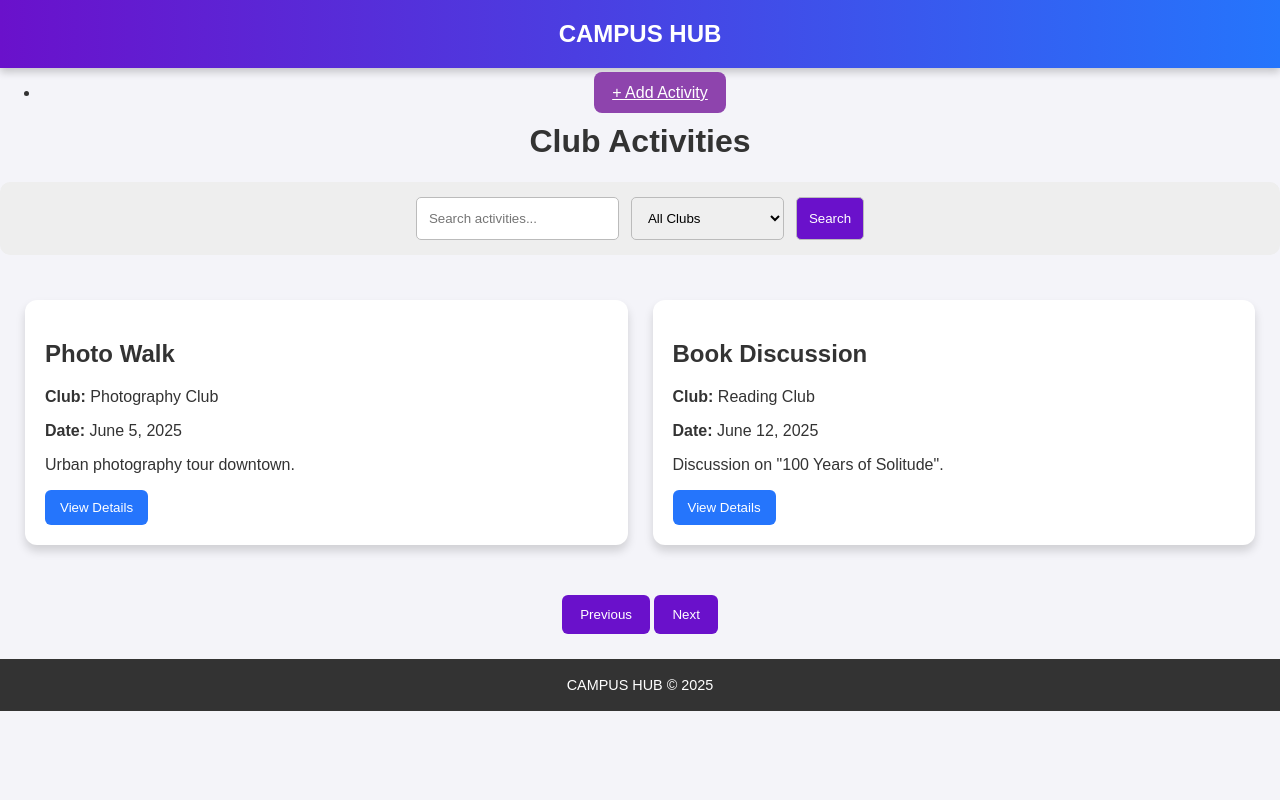
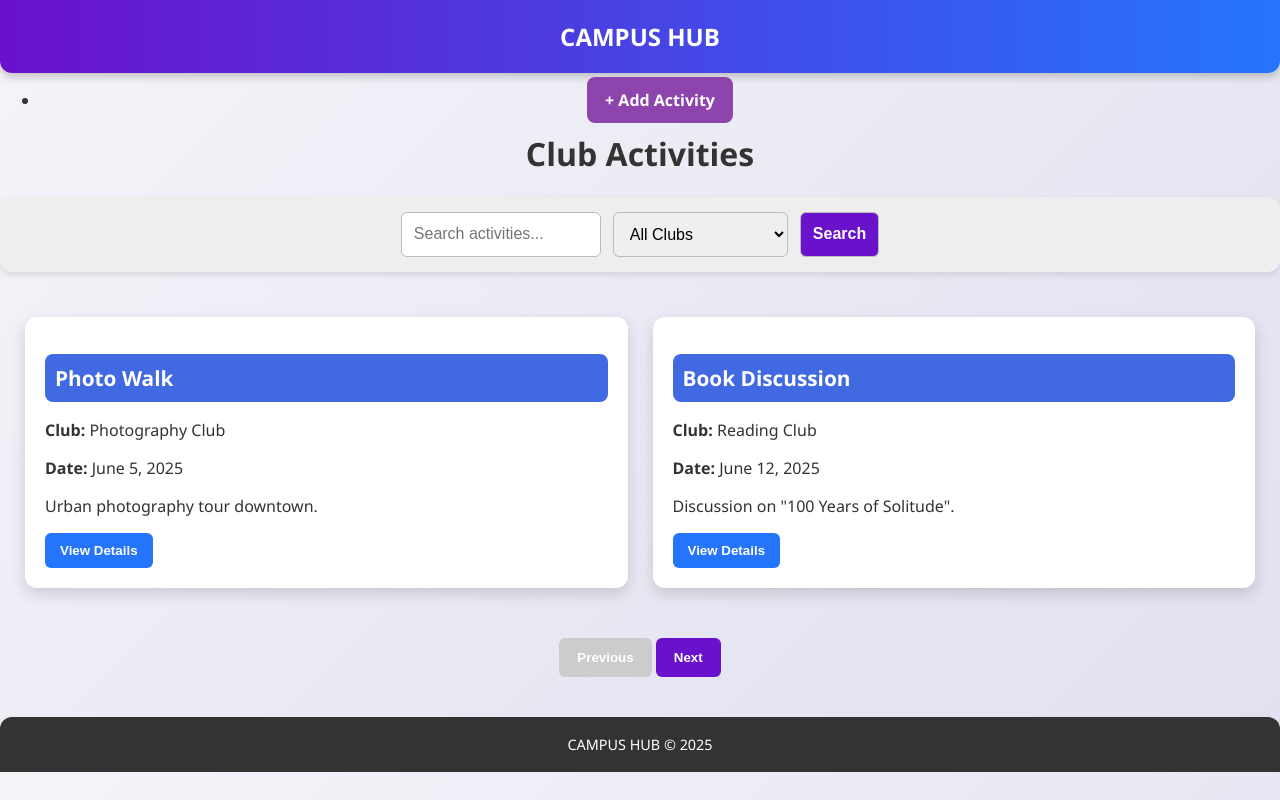
Before and after one commit to welayah17/itcs333project4, a PHP site: page /page1.html in a window 1280 px wide. Run offline with PHP 8.4, Linux system fonts and the light colour scheme.

Commit message:
initial commit fatima

```diff
--- a/Club Activities/page1.html
+++ b/Club Activities/page1.html
@@ -10,7 +10,7 @@
 
     <nav>
         <ul>
-            <li><a href="CreateActivity.html" class="add-group">+ Add Activity</a></li>
+            <li><a href="page2.html" class="add-group">+ Add Activity</a></li>
         </ul>
     </nav>
 
--- a/Club Activities/page2.html
+++ b/Club Activities/page2.html
@@ -10,7 +10,7 @@
 
     <nav>
         <ul>
-            <li><a href="create.html" class="add-group">+ Add Activity</a></li>
+            <li><a href="page2.html" class="add-group">+ Search for Activity</a></li>
         </ul>
     </nav>
 
@@ -44,7 +44,7 @@
 
             <div class="form-actions">
                 <button type="submit">Submit</button>
-                <a href="clubActivities.html" class="secondary">Cancel</a>
+                <a href="page1.html" class="secondary">Cancel</a>
             </div>
         </form>
     </main>
--- a/Club Activities/style.css
+++ b/Club Activities/style.css
@@ -1,11 +1,16 @@
+
+* {
+    box-sizing: border-box;
+}
 body {
-    font-family: 'Poppins', sans-serif;
+    font-family: 'Poppins', 'Segoe UI', Tahoma, sans-serif;
     margin: 0;
     padding: 0;
     text-align: center;
-    background: #f4f4f9;
+    background: linear-gradient(135deg, #f4f4f9, #e0e0f0);
     color: #333;
 }
+
 
 header {
     background: linear-gradient(90deg, #6a11cb, #2575fc);
@@ -15,7 +20,9 @@ header {
     font-weight: bold;
     text-transform: uppercase;
     box-shadow: 0 4px 8px rgba(0, 0, 0, 0.2);
+    border-radius: 0 0 12px 12px;
 }
+
 
 .add-group {
     background: #8e44ad;
@@ -26,38 +33,48 @@ header {
     cursor: pointer;
     border-radius: 8px;
     transition: 0.3s;
+    text-decoration: none;
+    font-weight: bold;
 }
-
 .add-group:hover {
     background: #5e3370;
 }
+
 
 .search-filter {
     margin: 20px auto;
     padding: 15px;
     display: flex;
+    flex-wrap: wrap;
     gap: 12px;
     justify-content: center;
     background: #eee;
-    border-radius: 10px;
+    border-radius: 12px;
+    box-shadow: 0 3px 6px rgba(0, 0, 0, 0.1);
 }
-
-.search-filter input, .search-filter select, .search-filter button {
+.search-filter input,
+.search-filter select,
+.search-filter button {
     padding: 12px;
-    border-radius: 5px;
+    border-radius: 6px;
     border: 1px solid #bbb;
+    font-size: 1rem;
 }
-
+.search-filter input {
+    width: 200px;
+}
 .search-filter button {
     background: #6a11cb;
     color: white;
     cursor: pointer;
     transition: 0.3s;
+    font-weight: bold;
+}
+.search-filter button:hover {
+    background: #4a0c8a;
+    transform: scale(1.05);
 }
 
-.search-filter button:hover {
-    background: #4a0c8a;
-}
 
 .group-list {
     display: grid;
@@ -65,20 +82,24 @@ header {
     gap: 25px;
     padding: 25px;
 }
-
 .group {
     background: white;
     padding: 20px;
     border-radius: 12px;
-    box-shadow: 0 6px 10px rgba(0, 0, 0, 0.15);
+    box-shadow: 0 6px 15px rgba(0, 0, 0, 0.15);
     transition: transform 0.3s ease-in-out;
     text-align: left;
 }
-
 .group:hover {
     transform: translateY(-7px);
 }
-
+.group h2 {
+    background: #4169e1;
+    color: white;
+    font-size: 1.3em;
+    padding: 10px;
+    border-radius: 8px;
+}
 .group button {
     background: #2575fc;
     color: white;
@@ -87,16 +108,17 @@ header {
     cursor: pointer;
     border-radius: 6px;
     transition: 0.3s;
+    font-weight: bold;
+}
+.group button:hover {
+    background: #0f5cca;
+    transform: scale(1.05);
 }
 
-.group button:hover {
-    background: #0f5cca;
-}
-
+/* Pagination */
 .pag {
     margin: 25px;
 }
-
 .pag button {
     background: #6a11cb;
     color: white;
@@ -105,11 +127,17 @@ header {
     cursor: pointer;
     border-radius: 6px;
     transition: 0.3s;
+    font-weight: bold;
+}
+.pag button:hover {
+    background: #4a0c8a;
+    transform: scale(1.05);
+}
+.pag button:disabled {
+    background: #ccc;
+    cursor: not-allowed;
 }
 
-.pag button:hover {
-    background: #4a0c8a;
-}
 
 footer {
     background: #333;
@@ -117,4 +145,18 @@ footer {
     font-size: 0.9rem;
     color: white;
     text-transform: uppercase;
+    border-radius: 12px 12px 0 0;
+    margin-top: 40px;
 }
+
+@media (max-width: 768px) {
+    header {
+        font-size: 1.2rem;
+    }
+    .search-filter {
+        flex-direction: column;
+    }
+    .group-list {
+        padding: 15px;
+    }
+}
```
